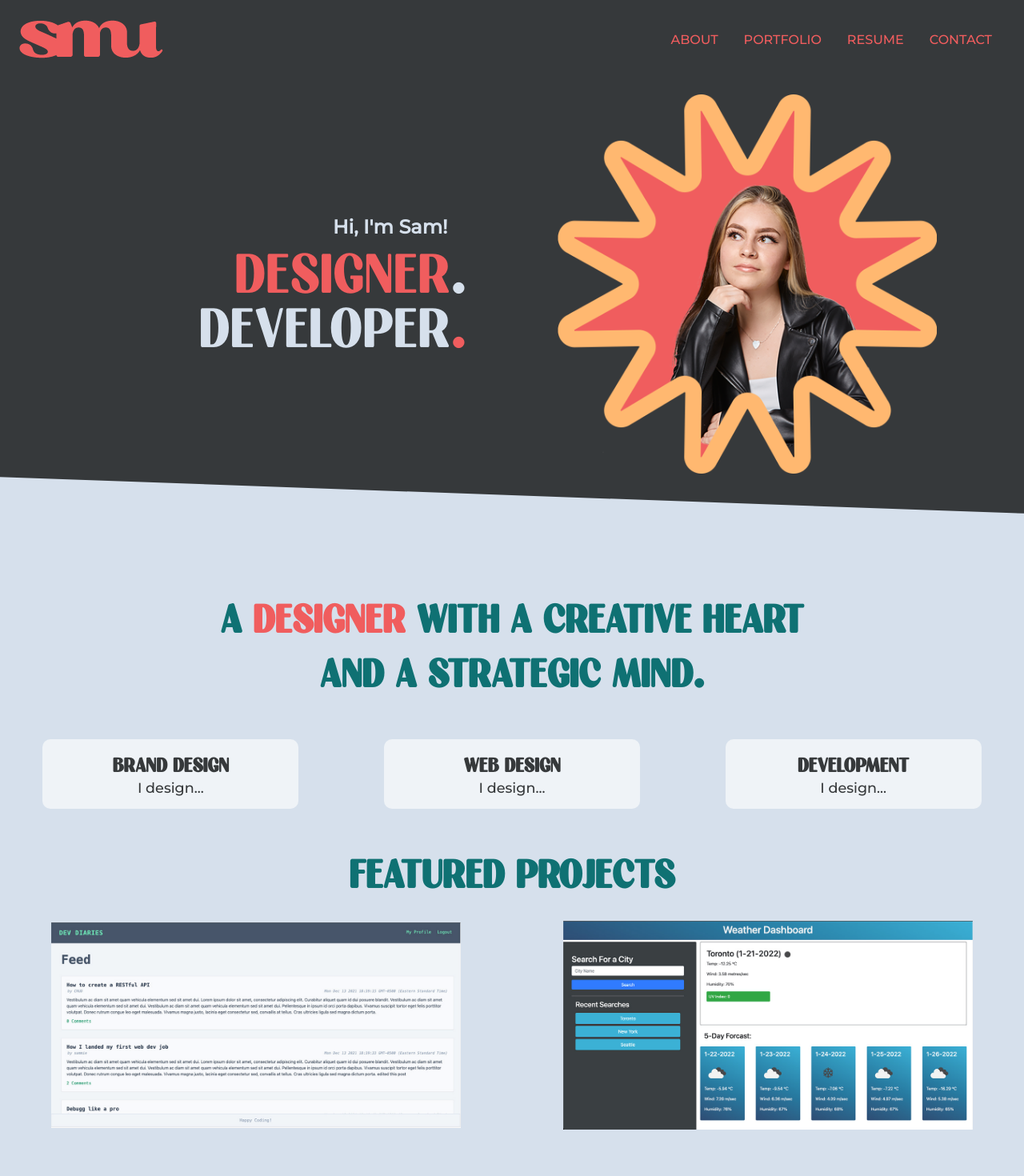
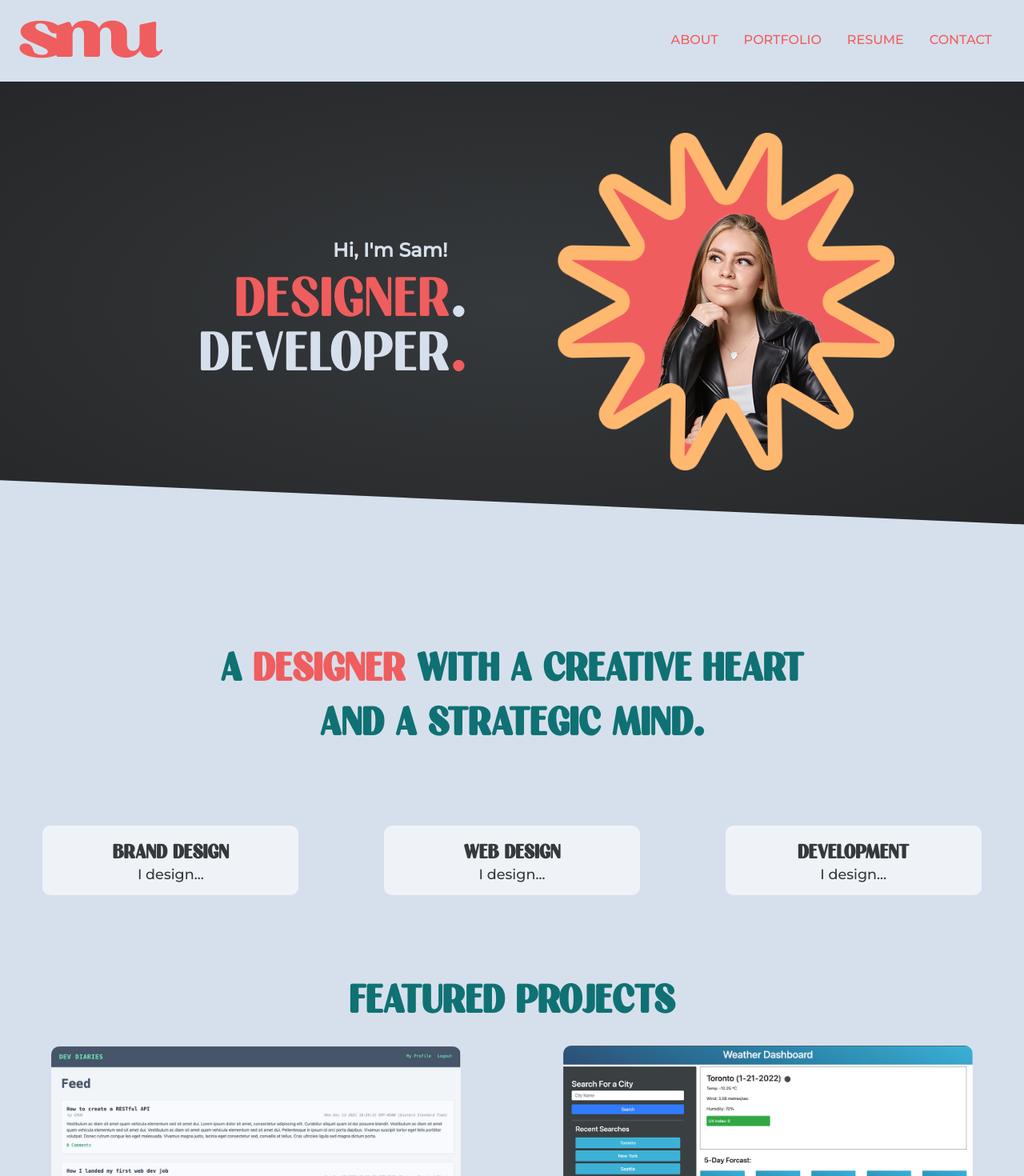
Before and after one commit to samurwin/samurwin.github.io, a React (Create React App) app: page / in a window 1280 px wide. Shown: the top 1470 px of the page at 80% size. Built offline with nearby package versions, Linux system fonts and the light colour scheme.

Commit message:
fixed spacing and angle

```diff
--- a/src/index.css
+++ b/src/index.css
@@ -125,6 +125,10 @@ textarea {
   overflow: auto;
 }
 
+.section-spacing {
+  margin: calc(1rem * 6) 0;
+}
+
 header {
   top: 0;
   left: 0;
@@ -137,11 +141,6 @@ footer {
   bottom: 0;
   width: 100%;
   background-color: var(--secondary);
-}
-
-.hero-img {
-  width: 90%;
-  height: auto;
 }
 
 .about-blurb {
--- a/src/pages/Home.js
+++ b/src/pages/Home.js
@@ -10,19 +10,21 @@ function Home() {
                     <p className='title text-primary'>DESIGNER<span className='title text-secondary'>.</span></p>
                     <p className='title text-secondary'>DEVELOPER<span className='title text-primary'>.</span> </p>
                 </div>
-                <div className='col-12 col-lg-5 mt-3'>
+                <div className='col-12 col-lg-5 my-3'>
                     <img
                     src={require('../assets/images/hero-star.png')}
                     alt='Samantha Urwin Web/Graphic Designer and Developer'
-                    className='hero-img'
+                    className='hero-img py-5'
                     />
                 </div>
             </section>
-            <section className='home-slanted-div'>
-                <h1 className='milgran text-quatrinary text-center my-5'>A <span className='text-primary'>DESIGNER</span> WITH A CREATIVE HEART
-                <br/> AND A STRATEGIC MIND.</h1>
+            <section>
+                <div className='section-spacing'>
+                    <h1 className='milgran text-quatrinary text-center my-5 pt-5'>A <span className='text-primary'>DESIGNER</span> WITH A CREATIVE HEART
+                    <br/> AND A STRATEGIC MIND.</h1>
+                </div>
 
-                <div className='flex-row align-center justify-space-around my-5'>
+                <div className='flex-row align-center justify-space-around section-spacing'>
                     <div className='skill-card'>
                         <h4 className='milgran text-dark'>BRAND DESIGN</h4>
                         <p className='text-dark'>I design...</p>
@@ -37,7 +39,7 @@ function Home() {
                     </div>
                 </div>
 
-                <div className='mt-5'>
+                <div className='section-spacing'>
                     <h1 className='milgran text-quatrinary text-center'>FEATURED PROJECTS</h1>
                     <div className='flex-row align-center justify-space-around mt-4'>
                         <img
--- a/src/pages/home.css
+++ b/src/pages/home.css
@@ -1,5 +1,5 @@
 body {
-    background-color: var(--dark);
+    background-color: var(--secondary);
 }
 .title {
     font-size: 4.25rem;
@@ -9,13 +9,14 @@ body {
 }
 
 .hero {
-    background-color: var(--dark);
+    background: radial-gradient(#36393B, #252729);
+    -webkit-clip-path: polygon(0 0, 100% 0, 100% 100%, 0 100%);
+    clip-path: polygon(0 0, 100% 0, 100% 100%, 0 90%);
 }
 
-.home-slanted-div {
-    padding: var(--spacing-six) 0;
-    clip-path: polygon(0% 0, 100% 5%, 100% 100%, 0 100%);
-    background-color: var(--secondary);
+.hero-img {
+    width: 80%;
+    height: auto;
 }
 
 .skill-card {
@@ -29,6 +30,7 @@ body {
 
 .featured-img {
     width: 40%;
+    border-radius: 10px;
 }
 
 /* .home-slanted-div {
```
